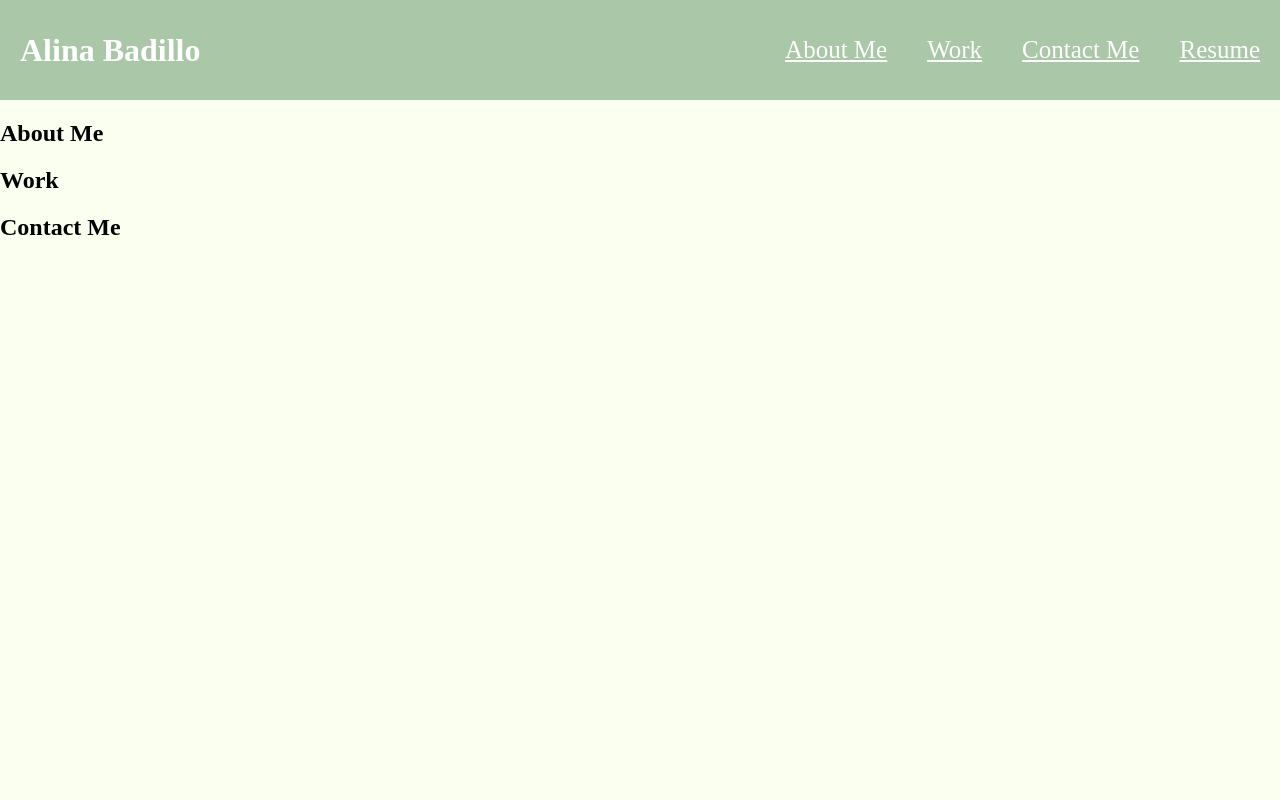
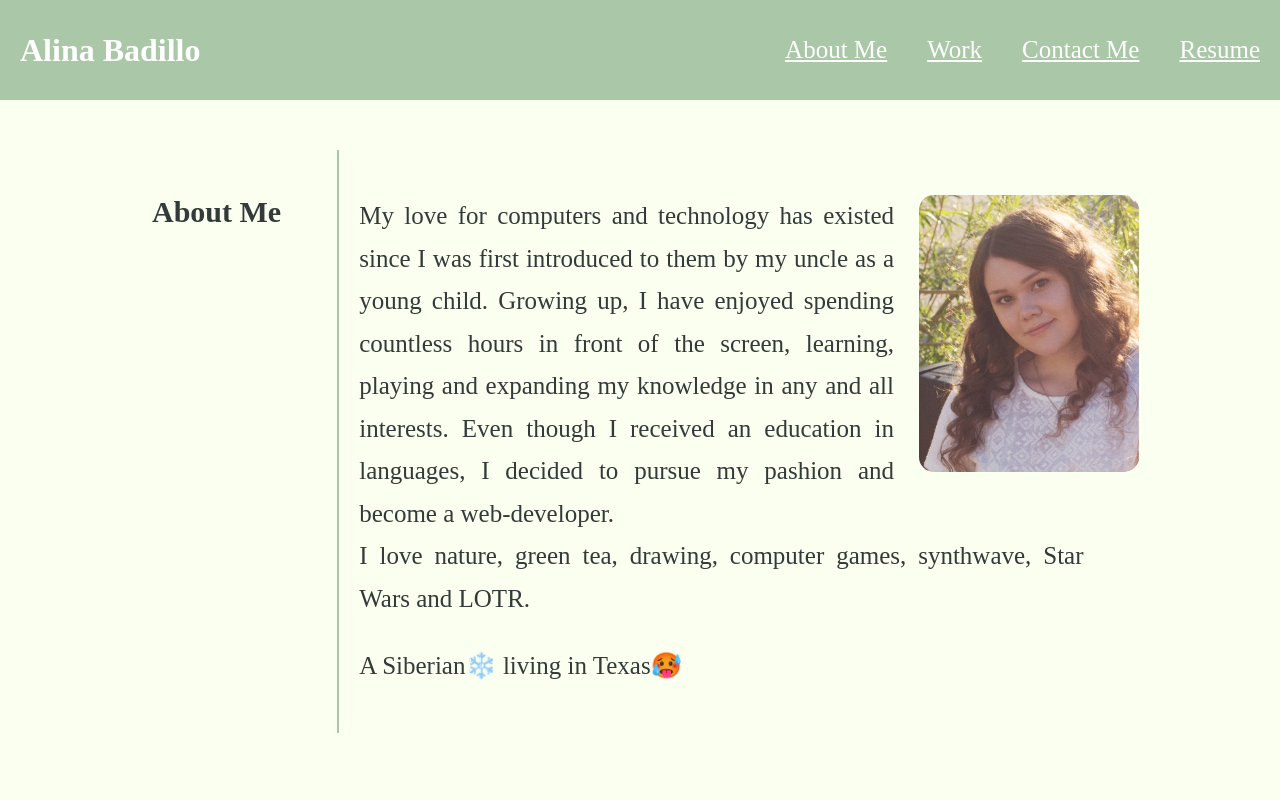
Before and after one commit to AlinaB108/alinab-personal-portfolio, a plain HTML site: page index.html in a window 1280 px wide. Shown: the top 800 px of the page. Drawn offline with Linux system fonts and the light colour scheme.

Commit message:
Added About Me part and flexbox on the containers in that section

```diff
--- a/assets/style.css
+++ b/assets/style.css
@@ -38,3 +38,55 @@ h1 {
   margin: 20px;
 }
 /* Header */
+
+.portfolio-img {
+  float: right;
+  margin: 10px;
+}
+
+p {
+  text-align: justify;
+  font-size: 25px;
+  line-height: 1.7;
+  color: #323b39;
+  width: 90%;
+}
+
+/* Main */
+.container {
+  display: flex;
+  justify-content: center;
+  max-width: 85%;
+  margin: 0 auto;
+  padding: 30px;
+  flex-wrap: wrap;
+}
+/* Added justify-content: center */
+
+.child-container, .child-container-two {
+  margin: 20px 0 20px;
+  padding: 20px;
+}
+
+.child-container {
+  flex: 1;
+}
+/*Added flex:1 to make the container a bit smaller but to also align it with the rest of .child-container*/
+
+.child-container-two {
+  flex: 4;
+  border-left: 2px solid #AAC8A7;
+}
+/* Added flex:4 to make it bigger than .child-container */
+
+h2 {
+  color: #323b39;
+  text-align: center;
+  font-size: 30px;
+}
+
+.portfolio-img {
+  margin: 5px;
+  padding: 20px;
+  border-radius: 35px;
+}
--- a/index.html
+++ b/index.html
@@ -11,7 +11,7 @@
     <h1>Alina Badillo</h1>
     <nav>
       <ul>
-        <li><a href="#">About Me</a></li>
+        <li><a href="#about-me">About Me</a></li>
         <li><a href="#">Work</a></li>
         <li><a href="#">Contact Me</a></li>
         <li><a href="#">Resume</a></li>
@@ -20,9 +20,13 @@
   </header>
 
   <main>
-    <div class="container">
+    <div class="container" id="about-me">
       <div class="child-container"><h2>About Me</h2></div>
-      <div class="child-container-two"></div>
+      <div class="child-container-two">
+        <div><img src="assets/images/portfolio-photo.jpg" alt="" width="220px" class="portfolio-img"></div>
+        <p>My love for computers and technology has existed since I was first introduced to them by my uncle as a young child. Growing up, I have enjoyed spending countless hours in front of the screen, learning, playing and expanding my knowledge in any and all interests. Even though I received an education in languages, I decided to pursue my pashion and become a web-developer.<br>I love nature, green tea, drawing, computer games, synthwave, Star Wars and LOTR.</p>
+        <p>A Siberian❄️ living in Texas🥵</p>
+      </div>
     </div>
 
     <div class="container">
@@ -35,7 +39,6 @@
       <div class="child-container-two"></div>
     </div>
   </main>
-
   <footer></footer>
 </body>
 </html>
```
